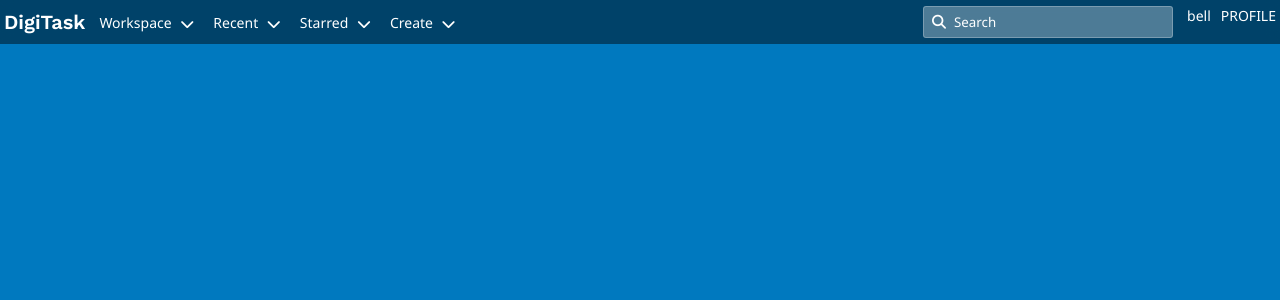
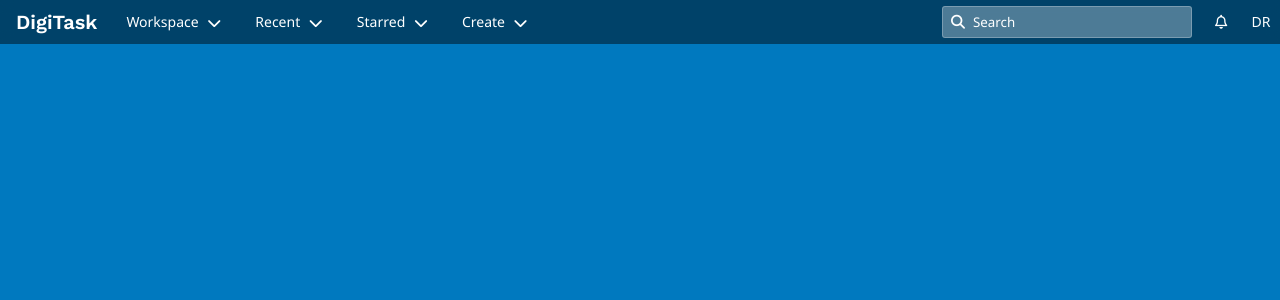
Before and after one commit to iAmKhirsah/digiTask, a Vue app: page / in a window 1280 px wide. Shown: the top 300 px of the page. Built offline with nearby package versions, Linux system fonts and the light colour scheme.

Commit message:
Beny is a ah yakar

```diff
--- a/src/components/appHeader.vue
+++ b/src/components/appHeader.vue
@@ -1,22 +1,22 @@
 <template>
   <section class="main-header-container">
     <div class="main-header-left">
-      <div class="logo">
+      <div class="logo main-header-tabs">
         <router-link to="/workspace">DigiTask</router-link>
       </div>
-      <div class="main-header-workspace" @click="setType('workSpace')">
+      <div class="main-header-tabs" @click="setType('workSpace')">
         Workspace
         <span class="arrow-down"><i class="fas fa-chevron-down"></i></span>
       </div>
-      <div class="main-header-recent" @click="setType('recent')">
+      <div class="main-header-tabs" @click="setType('recent')">
         Recent
         <span class="arrow-down"><i class="fas fa-chevron-down"></i></span>
       </div>
-      <div class="main-header-starred" @click="setType('starred')">
+      <div class="main-header-tabs" @click="setType('starred')">
         Starred
         <span class="arrow-down"><i class="fas fa-chevron-down"></i></span>
       </div>
-      <div class="main-header-create">
+      <div class="main-header-tabs">
         Create
         <span class="arrow-down"><i class="fas fa-chevron-down"></i></span>
       </div>
@@ -26,8 +26,8 @@
         <input type="text" placeholder="Search" class="main-header-search" />
         <span class="search"><i class="fas fa-search"></i></span>
       </div>
-      <div class="main-header-bell">bell</div>
-      <div class="main-header-profile" @click="setType('profile')">PROFILE</div>
+      <div class="main-header-bell"><i class="far fa-bell"></i></div>
+      <div class="main-header-profile" @click="setType('profile')">DR</div>
     </div>
     <header-dynamic class="abs" :type="type" v-if="type"></header-dynamic>
   </section>
--- a/src/style/components/_app-header.scss
+++ b/src/style/components/_app-header.scss
@@ -16,7 +16,7 @@
         align-items: center;
         display: flex;
         justify-content: center;
-        gap: 14px;
+        gap: 5px;
         .logo {
             font-size: 20px;
             font-family: WorkSans;
@@ -25,6 +25,17 @@
                 text-decoration: none;
             }
         }
+        .main-header-tabs {
+            height: 32px;
+            line-height: 32px;
+            padding: 0px 12px;
+            border-radius: 3px;
+            cursor: pointer;
+            &:hover {
+                background-color: rgba(255, 255, 255, 0.3);
+            }
+        }
+
         .arrow-down {
             padding: 0px 5px;
             position: relative;
@@ -35,12 +46,46 @@
     .main-header-right {
         display: flex;
         gap: 10px;
+        justify-content: center;
+        align-items: center;
+
+        .main-header-profile {
+            height: 30px;
+            width: 30px;
+            line-height: 30px;
+            border-radius: 3px;
+        }
+        .main-header-bell {
+            height: 30px;
+            width: 30px;
+            line-height: 30px;
+            border-radius: 3px;
+            &:hover {
+                background-color: rgba(255, 255, 255, 0.3);
+            }
+        }
     }
     .input-container {
         position: relative;
+        input {
+            &:focus {
+                background-color: white;
+                color: #172b4d;
+                &::placeholder {
+                    color: #5e6c85;
+                }
+                ~ {
+                    .search {
+                        i {
+                            color: #5e6c85;
+                        }
+                    }
+                }
+            }
+        }
     }
-    // ilya
-    // .input-container:focus {
+
+    // :focus {
     //     &input{
     //         background-color: #fff;
     //         &::placeholder {
@@ -51,6 +96,7 @@
     //         color: red;
     //     }
     // }
+
     input {
         width: 250px;
         border-radius: 3px;
@@ -60,7 +106,7 @@
         line-height: 19px;
         margin: 0;
         outline: none;
-        background-color: rgba(255, 255, 255, 0.30);
+        background-color: rgba(255, 255, 255, 0.3);
         color: white;
         border: 1px solid rgba(255, 255, 255, 0.25);
         padding-right: 8px;
--- a/src/style/components/_header-dynamic.scss
+++ b/src/style/components/_header-dynamic.scss
@@ -66,10 +66,9 @@
     }
 }
 
-
 .dynamic-workspace {
     top: 47px;
-    left: 100px;
+    left: 115px;
 }
 
 .dynamic-profile {
```
